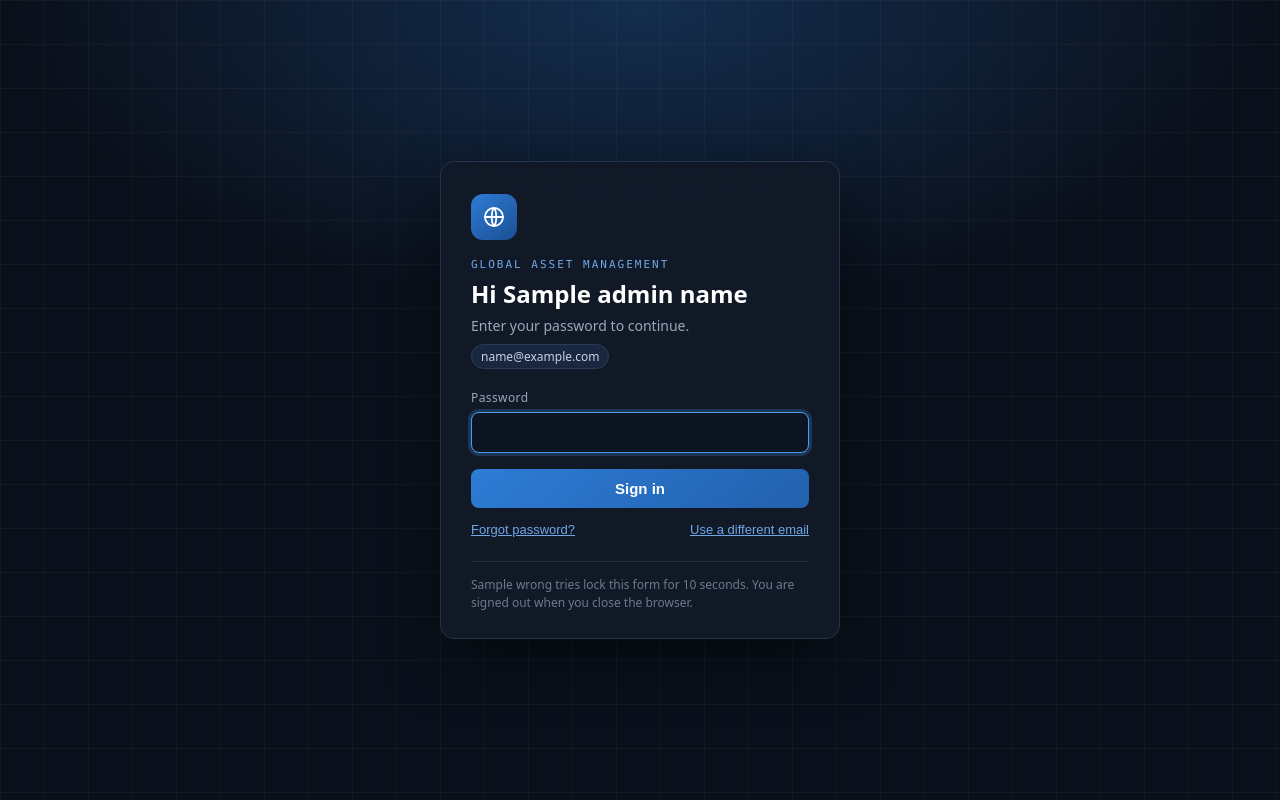
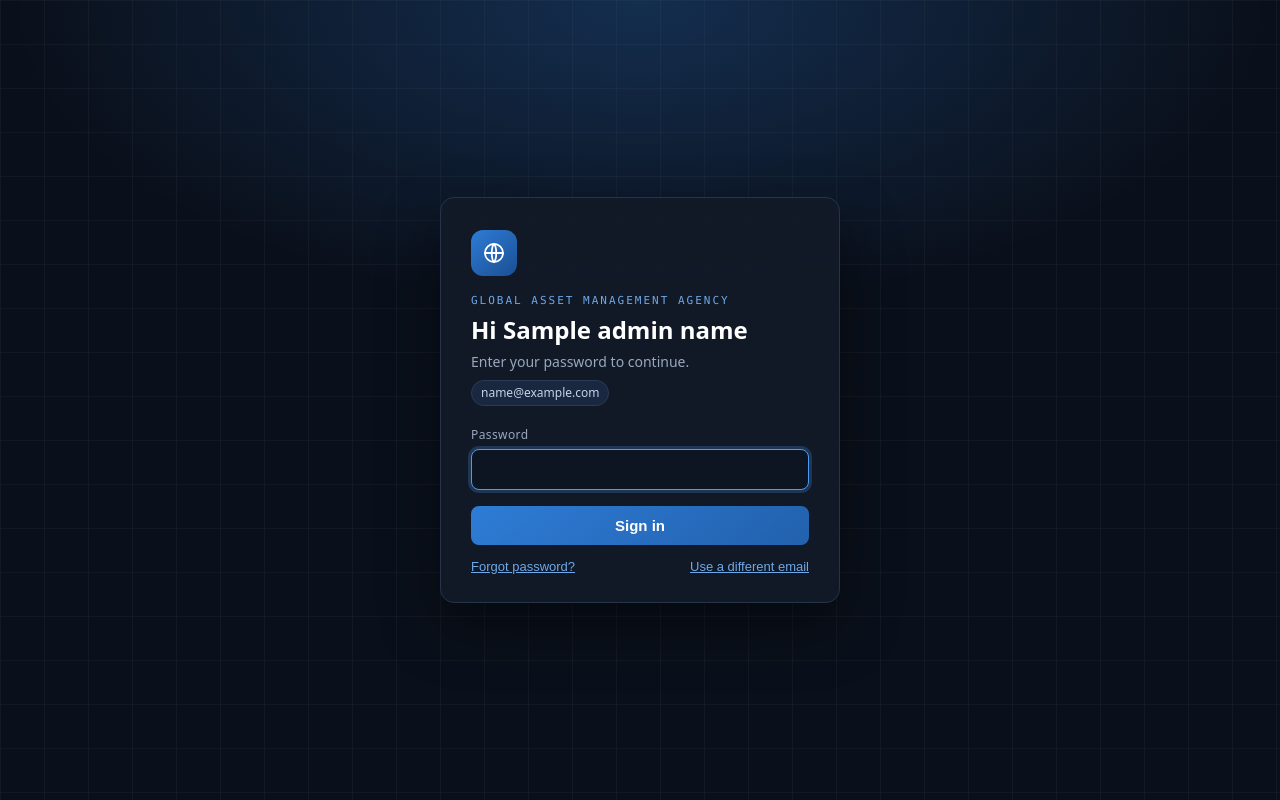
Before and after one commit to iqtider/Global-Asset-Management-Project, a Django app: template global_asset_site/dashboard/templates/dashboard/login.html in a window 1280 px wide. Run offline with Django 4.2, Linux system fonts and the light colour scheme; the template is opened without the code that fills it: most values are stand-ins (such as "Sample title", 1, 10 or a date in 2020).

Commit message:
more changes to login UI

```diff
--- a/global_asset_site/dashboard/templates/dashboard/login.html
+++ b/global_asset_site/dashboard/templates/dashboard/login.html
@@ -1,5 +1,5 @@
 {% extends "dashboard/base.html" %}
-{% block title %}Sign in - Global Asset Management{% endblock %}
+{% block title %}Sign in - Global Asset Management Agency{% endblock %}
 {% block body %}
 <style>
   .lg-page { min-height: 100vh; display: flex; align-items: center; justify-content: center; padding: 24px 16px;
@@ -42,7 +42,7 @@
         <circle cx="12" cy="12" r="9"></circle><path d="M3 12h18M12 3c3 3.2 3 14.8 0 18M12 3c-3 3.2-3 14.8 0 18"></path>
       </svg>
     </div>
-    <div class="lg-eyebrow">Global Asset Management</div>
+    <div class="lg-eyebrow">Global Asset Management Agency</div>
 
     {% if admin_name %}
       <h1>Hi {{ admin_name }}</h1>
@@ -50,7 +50,7 @@
         <span class="lg-chip">{{ admin_email }}</span></p>
     {% else %}
       <h1>Sign in</h1>
-      <p class="lg-sub">Authorized personnel only. Enter your agency email address.</p>
+      <p class="lg-sub">Enter your agency email address.</p>
     {% endif %}
 
     {% if error %}
@@ -95,8 +95,6 @@
       </div>
     {% endif %}
 
-    <div class="lg-foot">{{ max_attempts }} wrong tries lock this form for {{ lockout_seconds }} seconds. You are signed out when you close the browser.</div>
-  </div>
 </div>
 
 {% if locked %}
```
